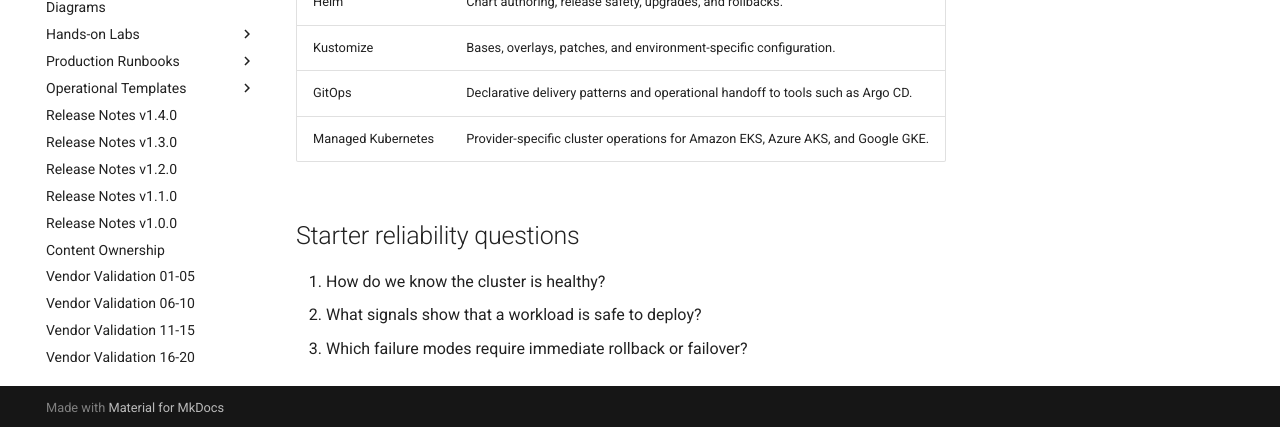
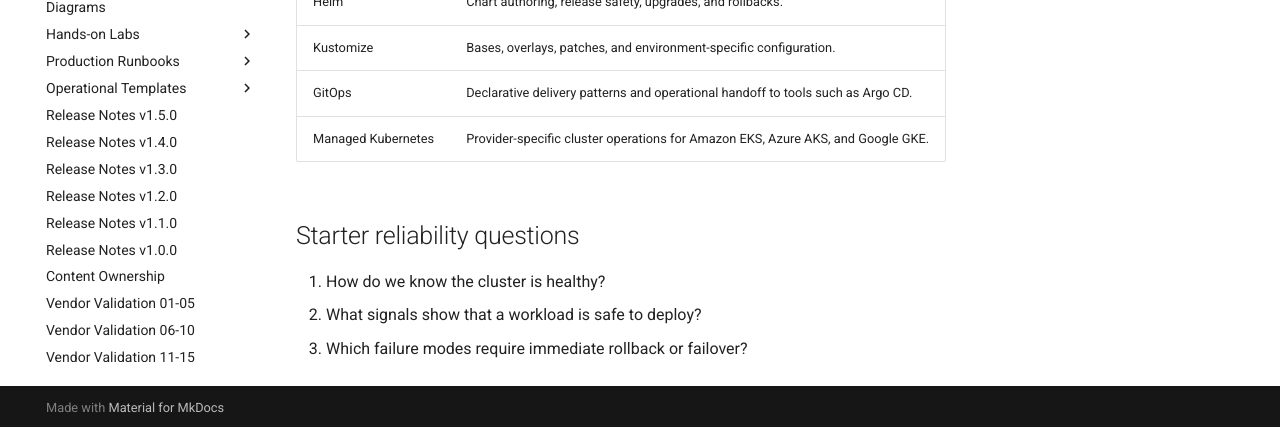
Before and after one commit to sssamant21/sre-academy, an MkDocs documentation site: the page built from docs/books/kubernetes/index.md, in a window 1280 px wide and 1136 px high. Shown: the part 706-1133 px from the top of the window. Built offline with MkDocs 1.6.1 and Material for MkDocs 9.7.7, drawn with Linux system fonts in a browser that asks for light colours; comment, search, counter and statistics services are not loaded.

Commit message:
docs(snowflake): prepare v1.5.0 production release

```diff
--- a/mkdocs.yml
+++ b/mkdocs.yml
@@ -262,6 +262,7 @@ nav:
           - Performance Investigation: books/snowflake/templates/performance-investigation.md
           - Incident and RCA: books/snowflake/templates/incident-and-rca.md
           - FinOps Review: books/snowflake/templates/finops-review.md
+      - Release Notes v1.5.0: books/snowflake/RELEASE_NOTES_v1.5.0.md
       - Release Notes v1.4.0: books/snowflake/RELEASE_NOTES_v1.4.0.md
       - Release Notes v1.3.0: books/snowflake/RELEASE_NOTES_v1.3.0.md
       - Release Notes v1.2.0: books/snowflake/RELEASE_NOTES_v1.2.0.md
```
